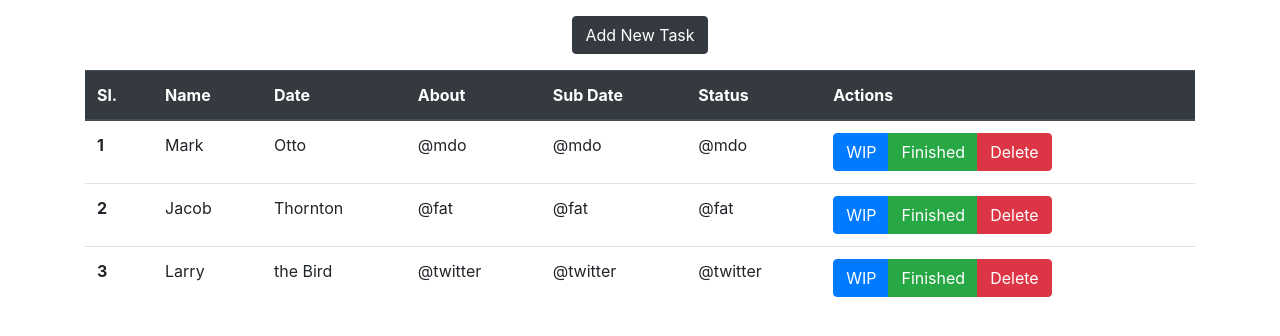
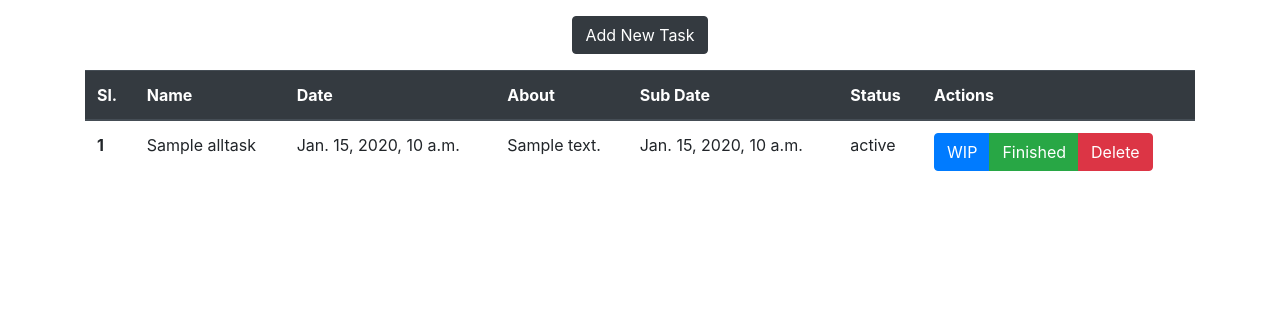
Before and after one commit to d-shaktiranjan/WebifyTask, a Django app: page / in a window 1280 px wide. Shown: the part 56-392 px from the top of the page. Run offline with Django 3.2, Linux system fonts and the light colour scheme; tables that the repository leaves empty hold one stand-in row (values such as "Sample post").

Commit message:
fetch task & show

```diff
--- a/home/views.py
+++ b/home/views.py
@@ -1,5 +1,10 @@
 from django.shortcuts import render
 
 # Create your views here.
+from home.models import AllTask
 def index(request):
-    return render(request, 'index.html')
+    tasks = AllTask.objects.all()
+    dict = {
+        'tasks' : tasks,
+    }
+    return render(request, 'index.html', dict)
--- a/templates/index.html
+++ b/templates/index.html
@@ -72,13 +72,15 @@
                 </tr>
             </thead>
             <tbody>
+
+                {% for task in tasks %}
                 <tr>
                     <th scope="row">1</th>
-                    <td>Mark</td>
-                    <td>Otto</td>
-                    <td>@mdo</td>
-                    <td>@mdo</td>
-                    <td>@mdo</td>
+                    <td>{{task.taskName}}</td>
+                    <td>{{task.dateTime}}</td>
+                    <td>{{task.about}}</td>
+                    <td>{{task.subDateTime}}</td>
+                    <td>{{task.status}}</td>
                     <td>
                         <div class="btn-group" role="group" aria-label="Basic example">
                             <button type="button" class="btn btn-primary">WIP</button>
@@ -87,36 +89,8 @@
                         </div>
                     </td>
                 </tr>
-                <tr>
-                    <th scope="row">2</th>
-                    <td>Jacob</td>
-                    <td>Thornton</td>
-                    <td>@fat</td>
-                    <td>@fat</td>
-                    <td>@fat</td>
-                    <td>
-                        <div class="btn-group" role="group" aria-label="Basic example">
-                            <button type="button" class="btn btn-primary">WIP</button>
-                            <button type="button" class="btn btn-success">Finished</button>
-                            <button type="button" class="btn btn-danger">Delete</button>
-                        </div>
-                    </td>
-                </tr>
-                <tr>
-                    <th scope="row">3</th>
-                    <td>Larry</td>
-                    <td>the Bird</td>
-                    <td>@twitter</td>
-                    <td>@twitter</td>
-                    <td>@twitter</td>
-                    <td>
-                        <div class="btn-group" role="group" aria-label="Basic example">
-                            <button type="button" class="btn btn-primary">WIP</button>
-                            <button type="button" class="btn btn-success">Finished</button>
-                            <button type="button" class="btn btn-danger">Delete</button>
-                        </div>
-                    </td>
-                </tr>
+                {% endfor %}
+
             </tbody>
         </table>
     </div>
```
